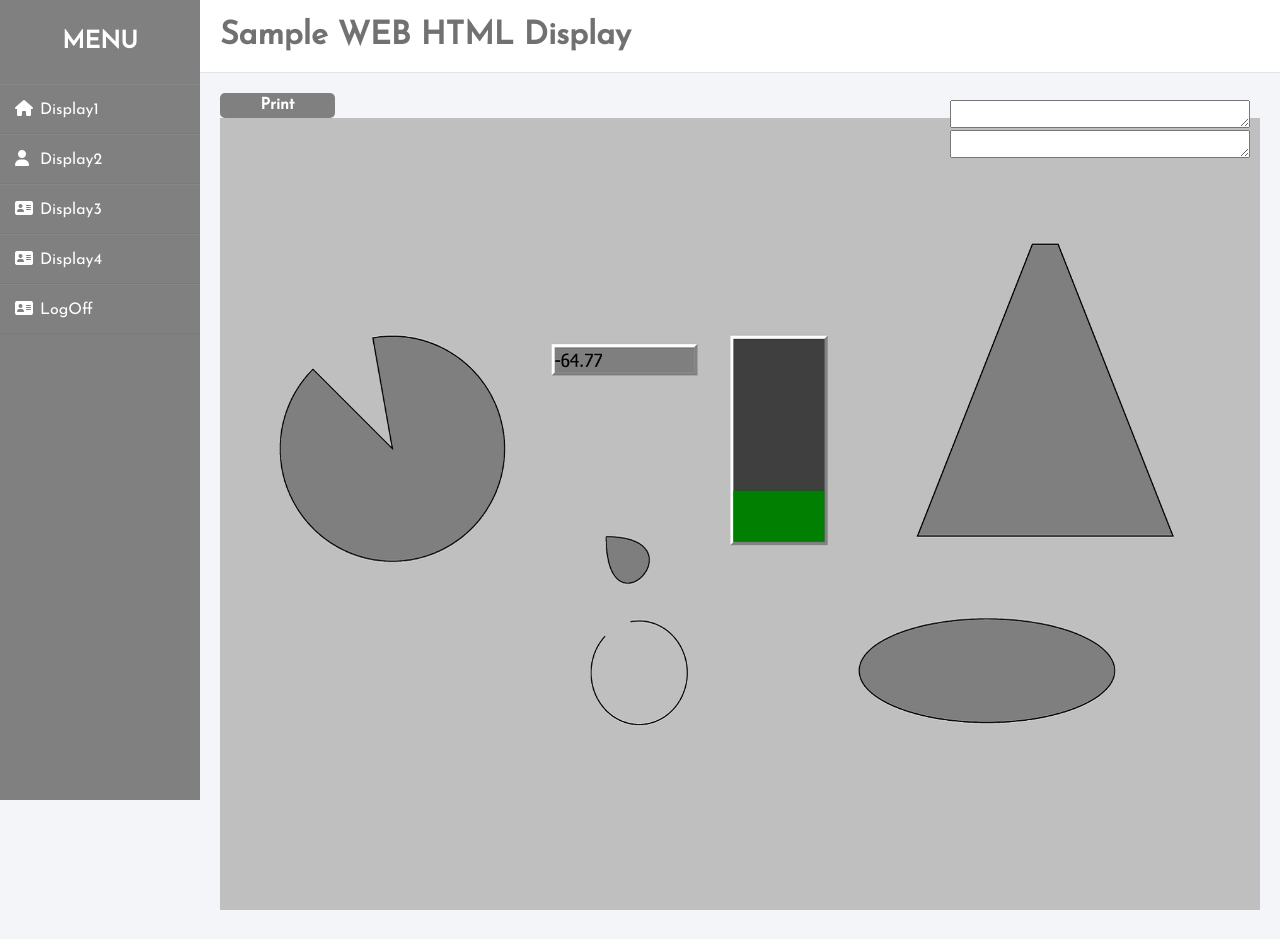
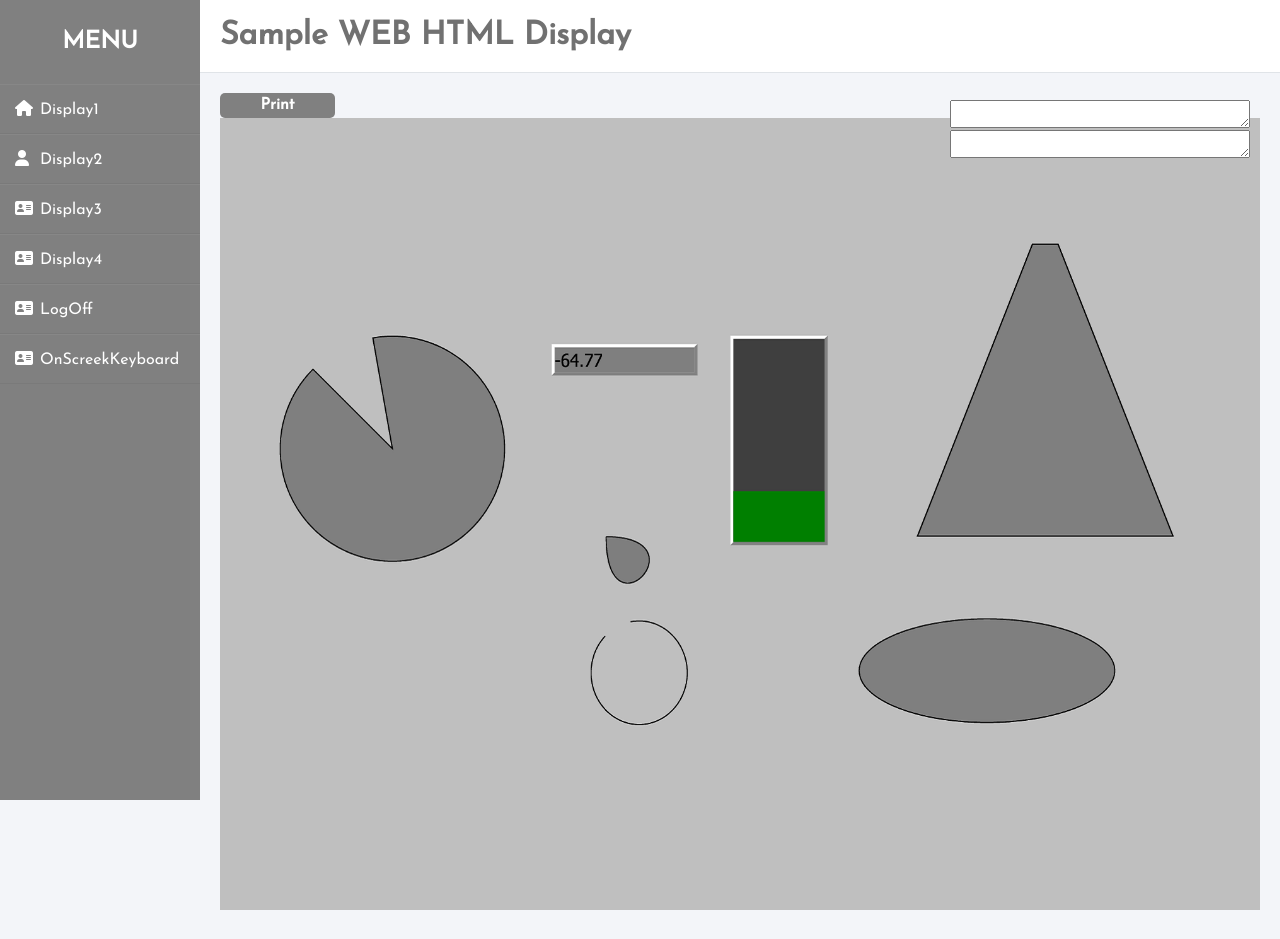
Before and after one commit to puneethdc99/SampleWebHMI, a plain HTML site: page index.html in a window 1280 px wide. Drawn offline with Linux system fonts and the light colour scheme.

Commit message:
Added OSK
Added OSK

```diff
--- a/index.html
+++ b/index.html
@@ -39,6 +39,9 @@
         <li>
           <a href="shutdown:logoff"><i class="fas fa-address-card"></i>LogOff</a>
         </li>
+        <li>
+          <a href="myosk:osk"><i class="fas fa-address-card"></i>OnScreekKeyboard</a>
+        </li>
       </ul>
     </div>
     <div class="main_content">
```
